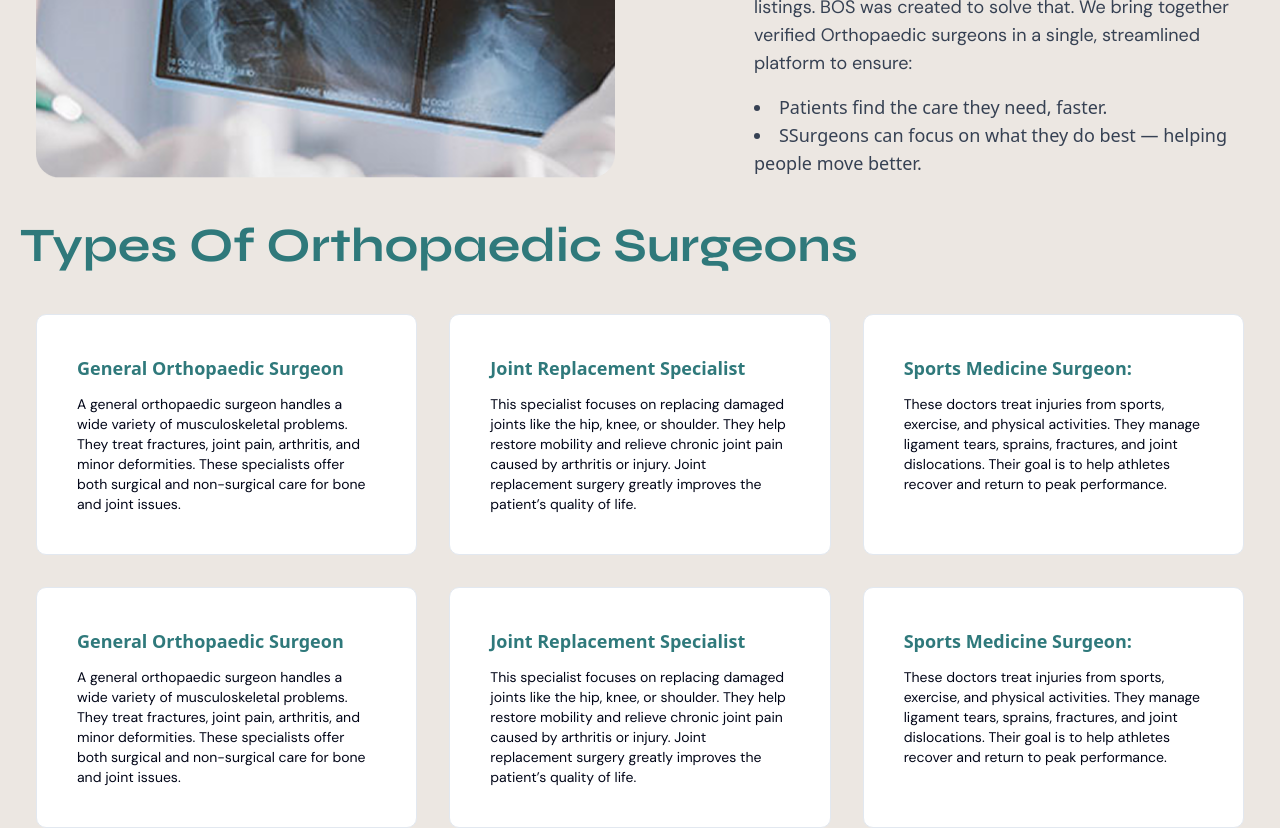
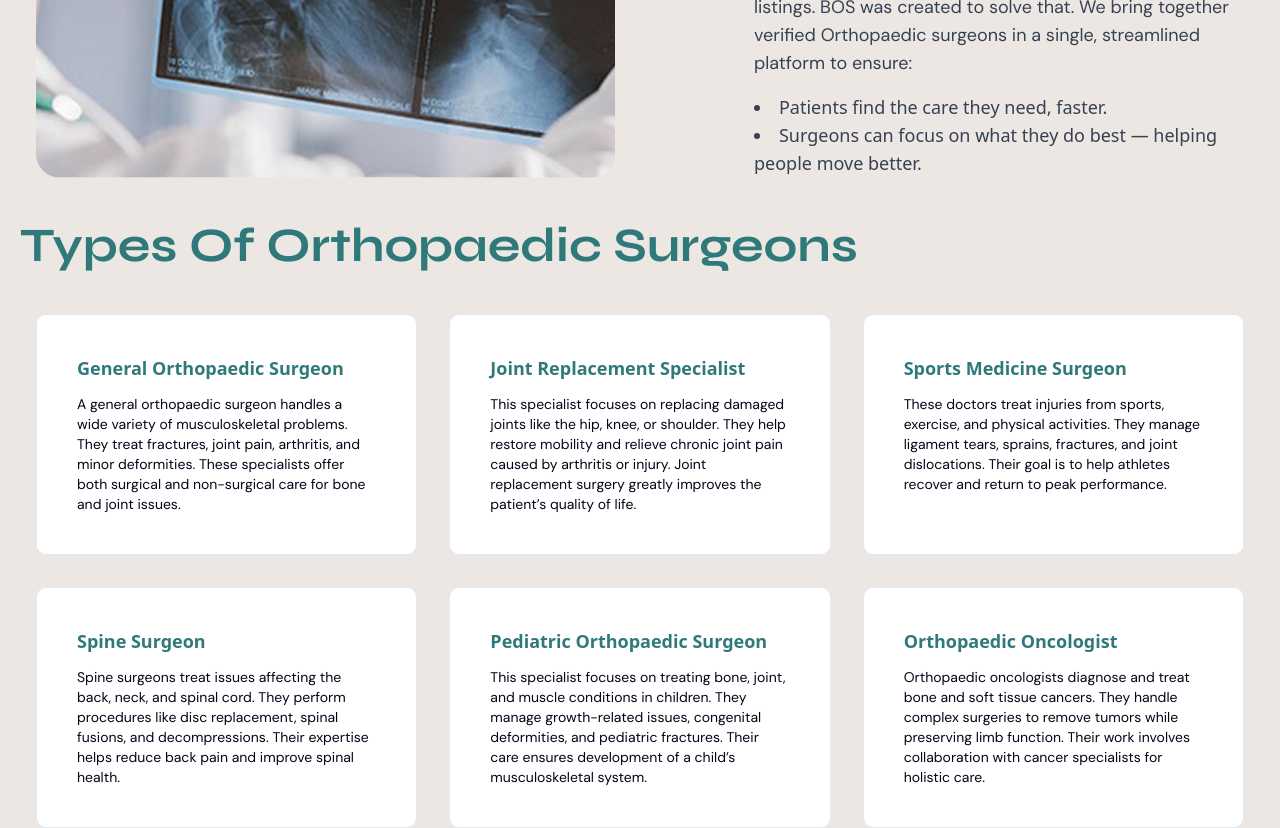
Before and after one commit to bestorthopaedicsurgeon/bos-next, a Next.js app: page /surgeons in a window 1280 px wide. Shown: the part 2960-3788 px from the top of the page. Built offline with nearby package versions, Linux system fonts and the light colour scheme; no server answers; the database is empty.

Commit message:
chore:content update

```diff
--- a/src/components/surgeonsPage/InfoSectionRight.js
+++ b/src/components/surgeonsPage/InfoSectionRight.js
@@ -24,7 +24,7 @@ We bring together verified Orthopaedic surgeons in a single, streamlined platfor
         </p>
         <ul className="mt-4 text-lg text-gray-700">
         <li>Patients find the care they need, faster.</li>
-        <li>SSurgeons can focus on what they do best — helping people move better.</li>
+        <li>Surgeons can focus on what they do best — helping people move better.</li>
         </ul>
       </div>
     </section>
--- a/src/components/surgeonsPage/Types.js
+++ b/src/components/surgeonsPage/Types.js
@@ -16,27 +16,27 @@ const Types = () => {
     },
     {
       icon: "/surgeons/types/3.png",
-      title: "Sports Medicine Surgeon:",
+      title: "Sports Medicine Surgeon",
       description:
         "These doctors treat injuries from sports, exercise, and physical activities. They manage ligament tears, sprains, fractures, and joint dislocations. Their goal is to help athletes recover and return to peak performance.",
     },
     {
       icon: "/surgeons/types/1.png",
-      title: "General Orthopaedic Surgeon",
+      title: "Spine Surgeon",
       description:
-        "A general orthopaedic surgeon handles a wide variety of musculoskeletal problems. They treat fractures, joint pain, arthritis, and minor deformities. These specialists offer both surgical and non-surgical care for bone and joint issues.",
+        "Spine surgeons treat issues affecting the back, neck, and spinal cord. They perform procedures like disc replacement, spinal fusions, and decompressions. Their expertise helps reduce back pain and improve spinal health.",
     },
     {
       icon: "/surgeons/types/2.png",
-      title: "Joint Replacement Specialist",
+      title: "Pediatric Orthopaedic Surgeon",
       description:
-        "This specialist focuses on replacing damaged joints like the hip, knee, or shoulder. They help restore mobility and relieve chronic joint pain caused by arthritis or injury. Joint replacement surgery greatly improves the patient’s quality of life.",
+        "This specialist focuses on treating bone, joint, and muscle conditions in children. They manage growth-related issues, congenital deformities, and pediatric fractures. Their care ensures development of a child’s musculoskeletal system.",
     },
     {
       icon: "/surgeons/types/3.png",
-      title: "Sports Medicine Surgeon:",
+      title: "Orthopaedic Oncologist",
       description:
-        "These doctors treat injuries from sports, exercise, and physical activities. They manage ligament tears, sprains, fractures, and joint dislocations. Their goal is to help athletes recover and return to peak performance.",
+        "Orthopaedic oncologists diagnose and treat bone and soft tissue cancers. They handle complex surgeries to remove tumors while preserving limb function. Their work involves collaboration with cancer specialists for holistic care.",
     },
   ];
 
```
